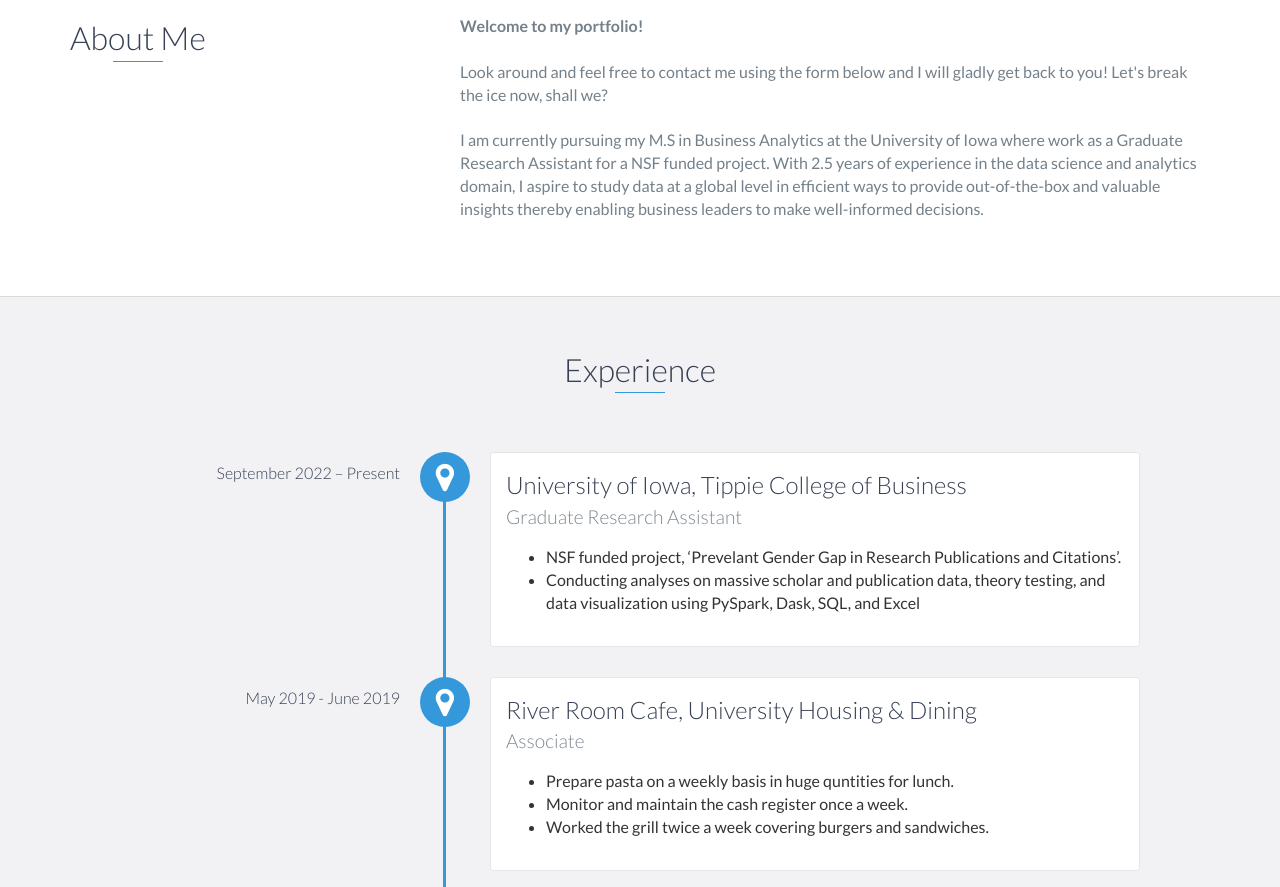
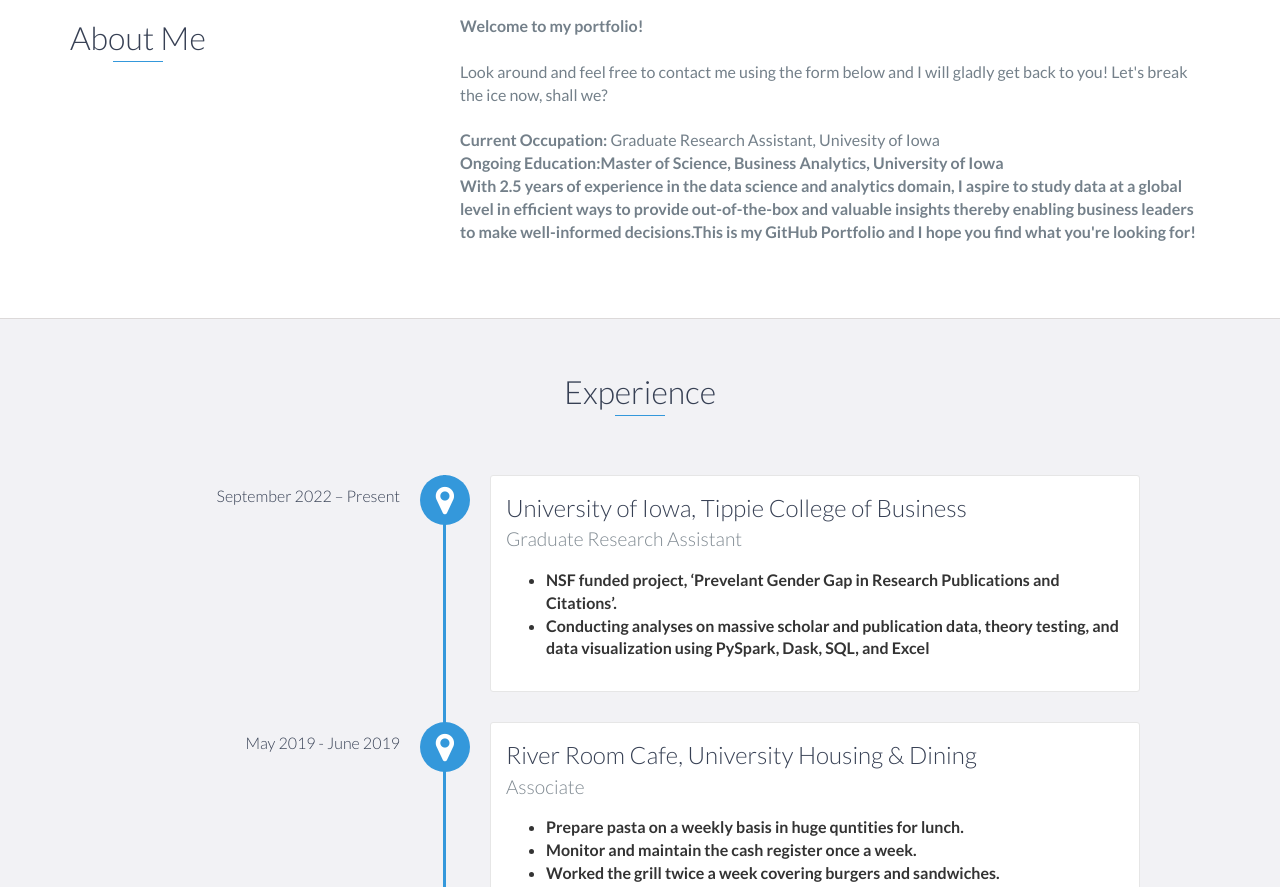
Before and after one commit to arun98aol/arun98aol.github.io, a website: page index.html in a window 1280 px wide. Shown: the part 860-1747 px from the top of the page. Drawn offline with nearby package versions, Linux system fonts and the light colour scheme.

Commit message:
Update index.html

```diff
--- a/index.html
+++ b/index.html
@@ -74,8 +74,10 @@
                 <div class="col-md-8">
 			<p><b>Welcome to my portfolio!</b></p><br>
 			<p>Look around and feel free to contact me using the form below and I will gladly get back to you! Let's break the ice now, shall we? </p><br>
-			<p>I am currently pursuing my M.S in Business Analytics at the University of Iowa where work as a Graduate Research Assistant for a NSF funded project. With 2.5 years of experience in the data science and analytics domain, I aspire to study data at a global level in efficient ways to provide out-of-the-box and valuable
-			insights thereby enabling business leaders to make well-informed decisions.</p>
+			<p><b>Current Occupation:</b> Graduate Research Assistant, Univesity of Iowa<br>
+				<b>Ongoing Education:Master of Science, Business Analytics, University of Iowa<br></p>
+			<p>With 2.5 years of experience in the data science and analytics domain, I aspire to study data at a global level in efficient ways to provide out-of-the-box and valuable
+			insights thereby enabling business leaders to make well-informed decisions.This is my GitHub Portfolio and I hope you find what you're looking for!</p>
                 </div>
             </div>
         </div>
```
